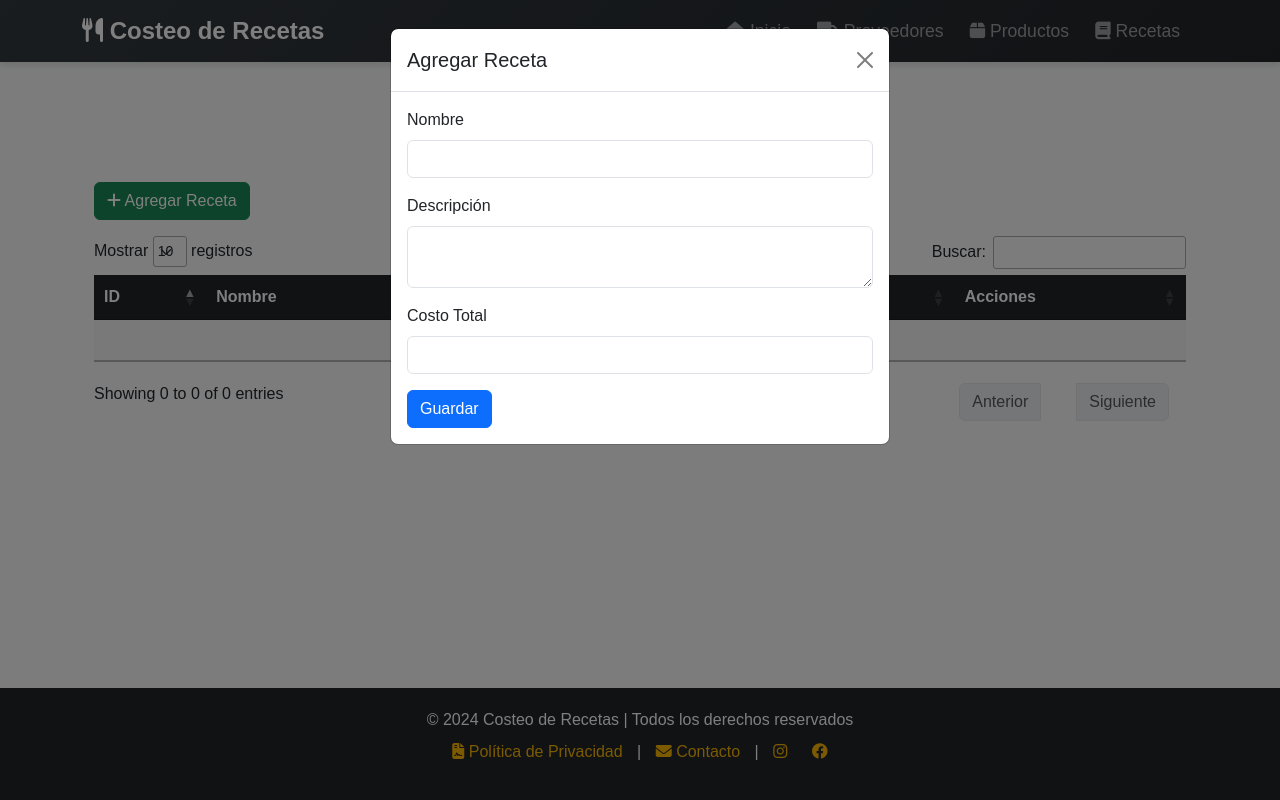
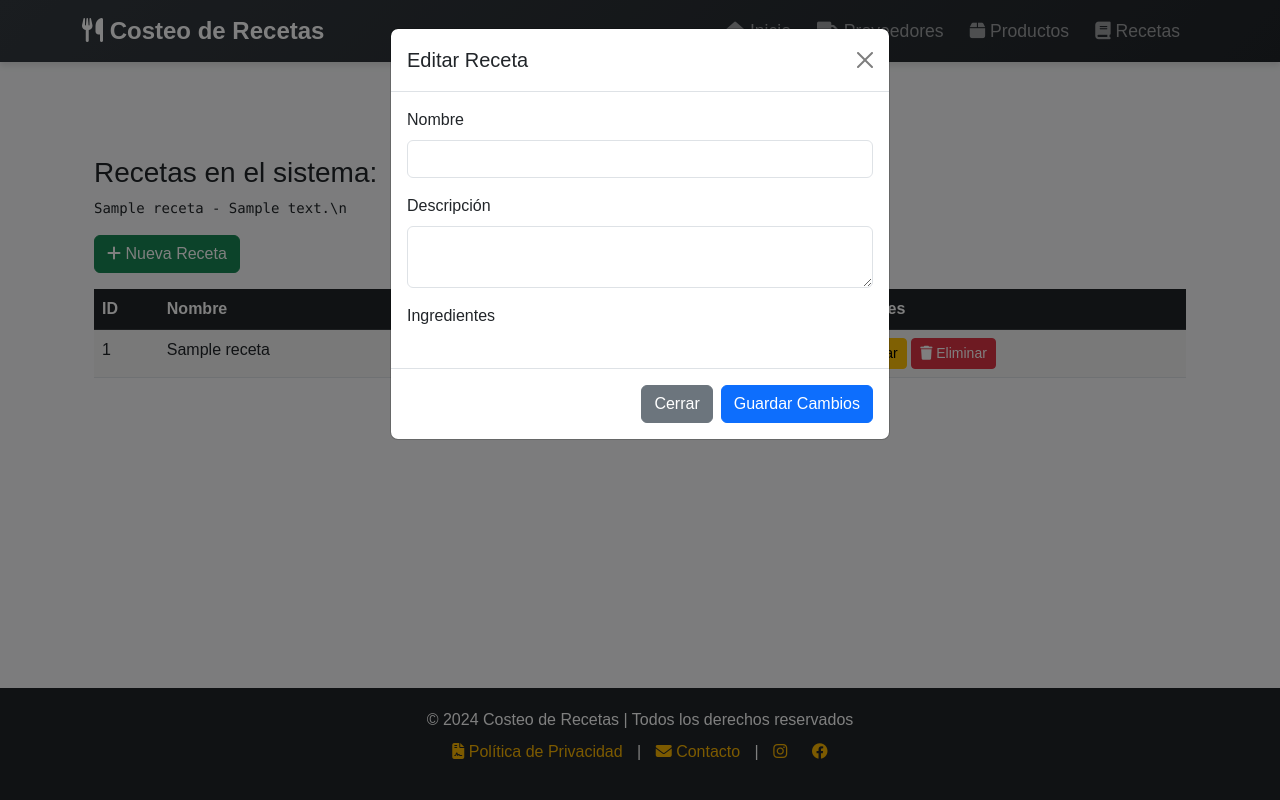
Before and after one commit to yuri19762008/costeo_django, a Django app: template costeo_recetas/frontend/templates/frontend/recetas.html in a window 1280 px wide, after a click on "Nueva Receta". Run offline with Django 5.2, Linux system fonts and the light colour scheme; the template is opened without the code that fills it: values that come from a table or form of the project are taken from there, others are empty; tables that the repository leaves empty hold one stand-in row (values such as "Sample post"); some libraries are stand-ins or nearby versions.

Commit message:
fix errores en JS

```diff
--- a/costeo_recetas/costeo_recetas/urls.py
+++ b/costeo_recetas/costeo_recetas/urls.py
@@ -19,7 +19,7 @@
 from rest_framework.routers import DefaultRouter
 from proveedores.views import ProveedorViewSet, FacturaProveedorViewSet
 from inventario.views import ProductoViewSet, DetalleFacturaViewSet
-from recetas.views import RecetaViewSet, DetalleRecetaViewSet
+from recetas.views import RecetaViewSet, IngredienteViewSet, lista_recetas
 
 from frontend import views as frontend_views  # Importamos las vistas del frontend
 
@@ -30,7 +30,7 @@
 router.register(r'productos', ProductoViewSet)
 router.register(r'detalle-facturas', DetalleFacturaViewSet)
 router.register(r'recetas', RecetaViewSet)
-router.register(r'detalle-recetas', DetalleRecetaViewSet)
+router.register(r'detalle-recetas', IngredienteViewSet)
 
 urlpatterns = [
     path('admin/', admin.site.urls),
@@ -38,4 +38,5 @@
     path('api/', include('recetas.urls')),  # 🔹 Agregar esta línea para incluir las rutas de la app recetas
     path('', frontend_views.index, name='frontend-index'),  # 🔹 Hacer que la página principal sea `/`
     path('frontend/', include('frontend.urls')),  # 🔹 Mantener las otras rutas del frontend
+    path("frontend/recetas/", lista_recetas, name="lista_recetas"),  # 🔹 Agregar la ruta de la vista lista_recetas
 ]
--- a/costeo_recetas/frontend/templates/frontend/recetas.html
+++ b/costeo_recetas/frontend/templates/frontend/recetas.html
@@ -1,23 +1,22 @@
-{% extends 'base.html' %}
-{% block title %}Recetas{% endblock %}
+{% extends "base.html" %} {% block content %}
+<div class="container mt-4">
+  <h2 class="text-center">Lista de Recetas</h2>
 
-{% block content %}
-<div class="container">
-  <h1 class="text-center my-4">Lista de Recetas</h1>
+  <h3>Recetas en el sistema:</h3>
+  <pre>
+{% for receta in recetas %}{{ receta.nombre }} - {{ receta.descripcion }}\n{% endfor %}</pre
+  >
 
-  <!-- Botón para agregar receta -->
+  <!-- Botón para agregar nueva receta -->
   <button
     class="btn btn-success mb-3"
     data-bs-toggle="modal"
     data-bs-target="#modalReceta"
   >
-    <i class="fa-solid fa-plus"></i> Agregar Receta
+    <i class="fa-solid fa-plus"></i> Nueva Receta
   </button>
 
-  <!-- Mensajes de Éxito/Error en Recetas -->
-  <div id="mensaje-alerta-receta" class="alert d-none" role="alert"></div>
-
-  <table id="tabla-recetas" class="table table-striped table-hover">
+  <table class="table table-striped table-hover">
     <thead class="table-dark">
       <tr>
         <th>ID</th>
@@ -27,35 +26,46 @@
         <th>Acciones</th>
       </tr>
     </thead>
-    <tbody id="recetas-table-body"></tbody>
+    <tbody>
+      {% if recetas %} {% for receta in recetas.all %}
+      <tr>
+        <td>{{ receta.id }}</td>
+        <td>{{ receta.nombre }}</td>
+        <td>{{ receta.descripcion }}</td>
+        <td>${{ receta.costo_total }}</td>
+        <td>
+          <!-- Botón Editar -->
+          <button
+            class="btn btn-warning btn-sm"
+            onclick='editarReceta(
+        "{{ receta.id }}",
+        "{{ receta.nombre|escapejs }}",
+        "{{ receta.descripcion|escapejs }}",
+        JSON.parse(`{{ receta.ingredientes|default:"[]"|safe }}`)
+    )'
+          >
+            <i class="fa-solid fa-edit"></i> Editar
+          </button>
+
+          <!-- Botón Eliminar -->
+          <button
+            class="btn btn-danger btn-sm"
+            onclick="eliminarReceta('{{ receta.id }}')"
+          >
+            <i class="fa-solid fa-trash"></i> Eliminar
+          </button>
+        </td>
+      </tr>
+      {% endfor %} {% else %}
+      <tr>
+        <td colspan="5" class="text-center">No hay recetas registradas</td>
+      </tr>
+      {% endif %}
+    </tbody>
   </table>
-
-  <script>
-    document.addEventListener("DOMContentLoaded", function () {
-      cargarRecetas();
-
-      // Inicializar DataTables después de cargar los datos
-      setTimeout(() => {
-        $("#tabla-recetas").DataTable({
-          responsive: true,
-          language: {
-            search: "Buscar:",
-            lengthMenu: "Mostrar _MENU_ registros",
-            info: "Mostrando _START_ a _END_ de _TOTAL_ recetas",
-            paginate: {
-              first: "Primero",
-              last: "Último",
-              next: "Siguiente",
-              previous: "Anterior",
-            },
-          },
-        });
-      }, 1000);
-    });
-  </script>
 </div>
 
-<!-- Modal para Agregar/Editar Receta -->
+<!-- MODAL PARA CREAR/EDITAR RECETA -->
 <div
   class="modal fade"
   id="modalReceta"
@@ -66,7 +76,7 @@
   <div class="modal-dialog">
     <div class="modal-content">
       <div class="modal-header">
-        <h5 class="modal-title" id="modalRecetaLabel">Agregar Receta</h5>
+        <h5 class="modal-title" id="modalRecetaLabel">Editar Receta</h5>
         <button
           type="button"
           class="btn-close"
@@ -75,166 +85,135 @@
         ></button>
       </div>
       <div class="modal-body">
-        <form id="receta-form">
         <input type="hidden" id="receta-id" />
+
         <div class="mb-3">
           <label for="receta-nombre" class="form-label">Nombre</label>
-            <input
-              type="text"
-              class="form-control"
-              id="receta-nombre"
-              required
-            />
+          <input type="text" class="form-control" id="receta-nombre" />
         </div>
+
         <div class="mb-3">
-            <label for="receta-descripcion" class="form-label"
-              >Descripción</label
-            >
-            <textarea
-              class="form-control"
-              id="receta-descripcion"
-              required
-            ></textarea>
+          <label for="receta-descripcion" class="form-label">Descripción</label>
+          <textarea class="form-control" id="receta-descripcion"></textarea>
         </div>
+
         <div class="mb-3">
-            <label for="receta-costo" class="form-label">Costo Total</label>
-            <input
-              type="number"
-              class="form-control"
-              id="receta-costo"
-              step="0.01"
-              required
-            />
+          <label class="form-label">Ingredientes</label>
+          <ul id="lista-ingredientes" class="list-group"></ul>
         </div>
-          <button type="submit" class="btn btn-primary">Guardar</button>
-        </form>
+      </div>
+
+      <div class="modal-footer">
+        <button type="button" class="btn btn-secondary" data-bs-dismiss="modal">
+          Cerrar
+        </button>
+        <button type="button" class="btn btn-primary" onclick="guardarReceta()">
+          Guardar Cambios
+        </button>
       </div>
     </div>
   </div>
 </div>
 
+<!-- SCRIPTS -->
 <script>
-  document.addEventListener("DOMContentLoaded", function () {
-    cargarRecetas();
+  function editarReceta(id, nombre, descripcion, ingredientes) {
+    console.log("Editando receta ID:", id);
+    console.log("Nombre:", nombre);
+    console.log("Descripción:", descripcion);
+    console.log("Ingredientes recibidos:", ingredientes);
 
-    document
-      .getElementById("receta-form")
-      .addEventListener("submit", function (event) {
-        event.preventDefault();
-        guardarReceta();
-      });
+    // Validar que ingredientes sea un array
+    if (!Array.isArray(ingredientes)) {
+      try {
+        ingredientes = JSON.parse(ingredientes);
+      } catch (error) {
+        console.error("Error al convertir ingredientes:", error);
+        ingredientes = [];
+      }
+    }
+
+    console.log("Ingredientes procesados:", ingredientes);
+
+    // Llenar los campos del modal
+    document.getElementById("receta-id").value = id;
+    document.getElementById("receta-nombre").value = nombre;
+    document.getElementById("receta-descripcion").value = descripcion;
+
+    // Llenar la lista de ingredientes
+    let listaIngredientes = document.getElementById("lista-ingredientes");
+    listaIngredientes.innerHTML = "";
+    ingredientes.forEach((ingrediente) => {
+      let item = document.createElement("li");
+      item.className = "list-group-item";
+      item.innerText = `${ingrediente.producto} - ${ingrediente.cantidad} unidades (${ingrediente.costo_total})`;
+      listaIngredientes.appendChild(item);
     });
 
-  function cargarRecetas() {
-    fetch("http://127.0.0.1:8000/api/recetas/")
+    // Mostrar el modal
+    new bootstrap.Modal(document.getElementById("modalReceta")).show();
+  }
+
+  function guardarReceta() {
+    let id = document.getElementById("receta-id").value;
+    let nombre = document.getElementById("receta-nombre").value;
+    let descripcion = document.getElementById("receta-descripcion").value;
+
+    console.log(
+      "Guardando receta ID:",
+      id,
+      "Nombre:",
+      nombre,
+      "Descripción:",
+      descripcion
+    );
+
+    // Enviar la actualización (puedes cambiar la lógica según la API)
+    fetch(`/api/recetas/${id}/`, {
+      method: "PUT",
+      headers: { "Content-Type": "application/json" },
+      body: JSON.stringify({ nombre, descripcion }),
+    })
       .then((response) => response.json())
       .then((data) => {
-        const recetas = data.results || data;
-        const tableBody = document.getElementById("recetas-table-body");
-        tableBody.innerHTML = "";
-
-        if (recetas.length === 0) {
-          tableBody.innerHTML =
-            "<tr><td colspan='5' class='text-center'>No hay recetas disponibles</td></tr>";
-          return;
+        console.log("Respuesta de la API:", data);
+        location.reload(); // Recargar la página para actualizar la lista
+      })
+      .catch((error) => console.error("Error al actualizar receta:", error));
   }
 
-        recetas.forEach((receta) => {
-          const row = `
+  document.addEventListener("DOMContentLoaded", function () {
+      fetch("/api/recetas/")
+          .then(response => response.json())
+          .then(data => {
+              console.log("Recetas recibidas:", data);  // Depuración en consola
+
+              const tbody = document.querySelector("tbody");
+              tbody.innerHTML = "";
+
+              data.results.forEach(receta => {
+                  let row = `
                       <tr>
                           <td>${receta.id}</td>
                           <td>${receta.nombre}</td>
-                                <td>${
-                                  receta.descripcion || "Sin descripción"
-                                }</td>
-                                <td>$${parseFloat(
-                                  receta.costo_total || 0
-                                ).toFixed(2)}</td>
+                          <td>${receta.descripcion}</td>
+                          <td>${receta.costo_total}</td>
                           <td>
-                                    <button class="btn btn-warning btn-sm" onclick="editarReceta(${
-                                      receta.id
-                                    }, '${receta.nombre}', '${
-            receta.descripcion
-          }', '${receta.costo_total}')">
+                              <button class="btn btn-warning btn-sm" onclick='editarReceta(${receta.id}, "${receta.nombre}", "${receta.descripcion}")'>
                                   <i class="fa-solid fa-edit"></i> Editar
                               </button>
-                                    <button class="btn btn-danger btn-sm" onclick="eliminarReceta(${
-                                      receta.id
-                                    })">
+                              <button class="btn btn-danger btn-sm" onclick="eliminarReceta(${receta.id})">
                                   <i class="fa-solid fa-trash"></i> Eliminar
                               </button>
                           </td>
                       </tr>
                   `;
-          tableBody.innerHTML += row;
+                  tbody.innerHTML += row;
               });
           })
-      .catch((error) => console.error("Error cargando recetas:", error));
-  }
+          .catch(error => console.error("Error cargando recetas:", error));
+  });
 
-  function mostrarMensajeReceta(mensaje, tipo) {
-    const alerta = document.getElementById("mensaje-alerta-receta");
-    alerta.textContent = mensaje;
-    alerta.className = `alert alert-${tipo} text-center`;
-    alerta.classList.remove("d-none");
 
-    setTimeout(() => {
-        alerta.classList.add("d-none");
-    }, 3000); // El mensaje desaparece después de 3 segundos
-}
-
-  function guardarReceta() {
-    const id = document.getElementById("receta-id").value;
-    const nombre = document.getElementById("receta-nombre").value;
-    const descripcion = document.getElementById("receta-descripcion").value;
-    const costo = document.getElementById("receta-costo").value;
-
-    const datos = { nombre, descripcion, costo_total: costo };
-    const url = id
-      ? `http://127.0.0.1:8000/api/recetas/${id}/`
-      : "http://127.0.0.1:8000/api/recetas/";
-    const metodo = id ? "PUT" : "POST";
-
-    fetch(url, {
-      method: metodo,
-      headers: { "Content-Type": "application/json" },
-      body: JSON.stringify(datos),
-    })
-      .then((response) => response.json())
-      .then(() => {
-        cargarRecetas();
-        document.getElementById("receta-form").reset();
-        document.getElementById("receta-id").value = "";
-        bootstrap.Modal.getInstance(
-          document.getElementById("modalReceta")
-        ).hide();
-
-        // Mostrar mensaje de éxito
-        mostrarMensajeReceta(
-          id ? "Receta actualizada con éxito" : "Receta agregada con éxito",
-          "success"
-        );
-      })
-      .catch(() =>
-        mostrarMensajeReceta("Error al guardar la receta", "danger")
-      );
-  }
-
-  function editarReceta(id, nombre, descripcion, costo) {
-    document.getElementById("receta-id").value = id;
-    document.getElementById("receta-nombre").value = nombre;
-    document.getElementById("receta-descripcion").value = descripcion;
-    document.getElementById("receta-costo").value = costo;
-
-    new bootstrap.Modal(document.getElementById("modalReceta")).show();
-  }
-
-  function eliminarReceta(id) {
-    if (confirm("¿Seguro que quieres eliminar esta receta?")) {
-      fetch(`http://127.0.0.1:8000/api/recetas/${id}/`, { method: "DELETE" })
-        .then(() => cargarRecetas())
-        .catch((error) => console.error("Error eliminando receta:", error));
-    }
-  }
 </script>
 {% endblock %}
--- a/costeo_recetas/recetas/urls.py
+++ b/costeo_recetas/recetas/urls.py
@@ -1,6 +1,11 @@
-from django.urls import path
-from .views import ReporteCosteoRecetas
+from django.urls import path, include
+from rest_framework.routers import DefaultRouter
+from recetas.views import RecetaViewSet, IngredienteViewSet
+
+router = DefaultRouter()
+router.register(r'recetas', RecetaViewSet)
+router.register(r'ingredientes', IngredienteViewSet)
 
 urlpatterns = [
-    path('reporte-costeo/', ReporteCosteoRecetas.as_view(), name='reporte-costeo'),
+    path('', include(router.urls)),
 ]
--- a/costeo_recetas/recetas/views.py
+++ b/costeo_recetas/recetas/views.py
@@ -1,6 +1,6 @@
 from rest_framework import viewsets, filters
-from .models import Receta, DetalleReceta
-from .serializers import RecetaSerializer, DetalleRecetaSerializer
+from .models import Receta, Ingrediente
+from .serializers import RecetaSerializer, IngredienteSerializer
 from django_filters.rest_framework import DjangoFilterBackend
 from rest_framework.views import APIView
 from rest_framework.response import Response
@@ -10,26 +10,16 @@
 from rest_framework import serializers
 from reportlab.lib.pagesizes import letter
 from reportlab.pdfgen import canvas
+from django.shortcuts import render
 
 
 class RecetaViewSet(viewsets.ModelViewSet):
-    """
-    API para gestionar recetas
-    """
     queryset = Receta.objects.all()
     serializer_class = RecetaSerializer
-    filter_backends = [DjangoFilterBackend, filters.SearchFilter, filters.OrderingFilter]
-    filterset_fields = ['nombre']
-    search_fields = ['nombre']
-    ordering_fields = ['nombre']
-    ordering = ['nombre']
 
-class DetalleRecetaViewSet(viewsets.ModelViewSet):
-    """
-    API para gestionar los ingredientes dentro de una receta
-    """
-    queryset = DetalleReceta.objects.all()
-    serializer_class = DetalleRecetaSerializer
+class IngredienteViewSet(viewsets.ModelViewSet):  # Antes era DetalleRecetaViewSet
+    queryset = Ingrediente.objects.all()
+    serializer_class = IngredienteSerializer
 
 class RecetaSerializer(serializers.ModelSerializer):
     costo_total = serializers.SerializerMethodField()  # Agregamos un campo calculado
@@ -103,3 +93,15 @@
         pdf.showPage()
         pdf.save()
         return response
+
+import json
+
+def lista_recetas(request):
+    recetas = Receta.objects.all()
+    for receta in recetas:
+        try:
+            receta.ingredientes = json.loads(receta.ingredientes)  # Convertir string JSON a lista Python
+        except:
+            receta.ingredientes = []  # Si hay un error, asignar lista vacía
+
+    return render(request, "recetas.html", {"recetas": recetas})
```
Also changed, not shown: costeo_recetas/recetas/admin.py (+18 -3 lines), costeo_recetas/recetas/models.py (+16 -10 lines), costeo_recetas/recetas/serializers.py (+11 -10 lines), costeo_recetas/recetas/migrations/0003_remove_receta_created_at_remove_receta_updated_at_and_more.py (added), costeo_recetas/recetas/migrations/0004_alter_ingrediente_producto.py (added). Lines whose indentation alone changed are shown as unchanged.
